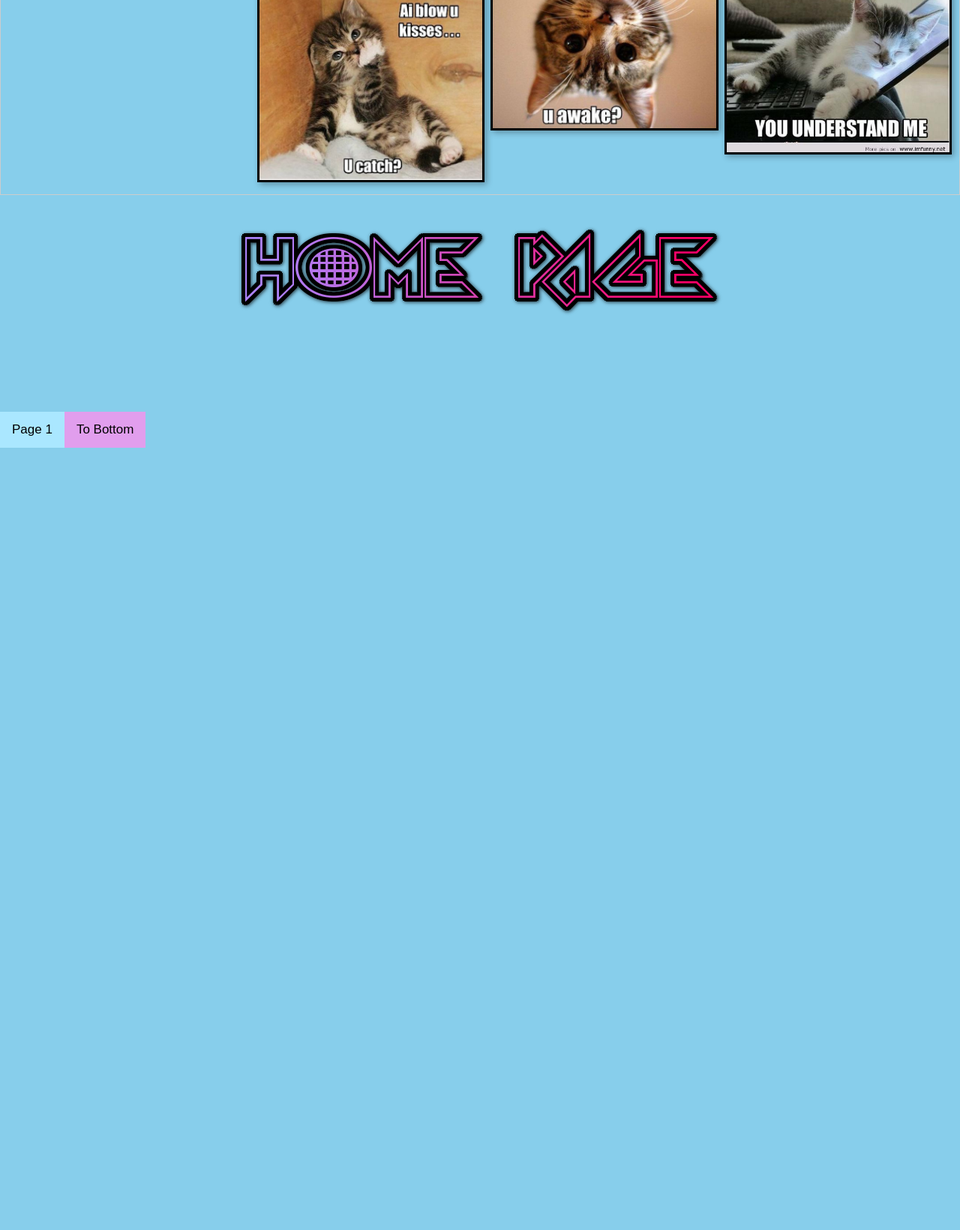
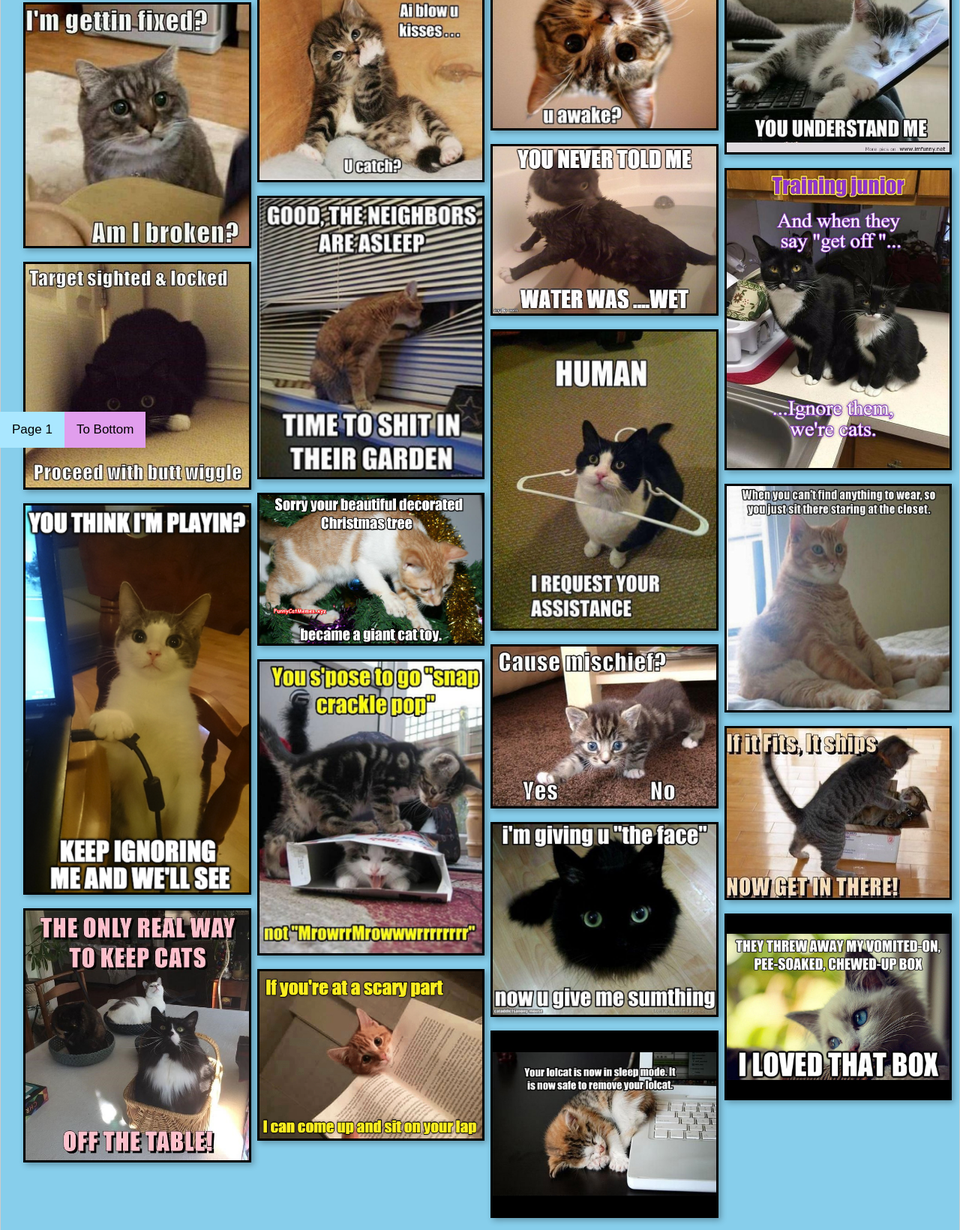
Before and after one commit to Lordpickleboy/Lordpickleboy.github.io, a plain HTML site: page catmemes.html in a window 1280 px wide. Shown: the part 203-1843 px from the top of the page at 75% size. Before the commit the page ends 800 px from the top, so only its background shows below. Drawn offline with Linux system fonts and the light colour scheme.

Commit message:
More cat memes!!!!!

```diff
--- a/catmemes.html
+++ b/catmemes.html
@@ -126,15 +126,32 @@ body {
 <div class="row">
   <div class="column">
     <img src="images/catmemes/catmeme1.jpg" style="width:100%">
+	<img src="images/catmemes/catmeme5.jpg" style="width:100%">
+	<img src="images/catmemes/catmeme9.jpg" style="width:100%">
+	<img src="images/catmemes/catmeme13.jpg" style="width:100%">
+	<img src="images/catmemes/catmeme17.jpg" style="width:100%">
   </div>
   <div class="column">
     <img src="images/catmemes/catmeme2.jpg" style="width:100%">
+	<img src="images/catmemes/catmeme6.jpg" style="width:100%">
+	<img src="images/catmemes/catmeme10.jpg" style="width:100%">
+	<img src="images/catmemes/catmeme14.jpg" style="width:100%">
+	<img src="images/catmemes/catmeme18.png" style="width:100%">
   </div>
   <div class="column">
     <img src="images/catmemes/catmeme3.jpg" style="width:100%">
+	<img src="images/catmemes/catmeme7.png" style="width:100%">
+	<img src="images/catmemes/catmeme11.jpg" style="width:100%">
+	<img src="images/catmemes/catmeme15.jpg" style="width:100%">
+	<img src="images/catmemes/catmeme19.jpg" style="width:100%">
+	<img src="images/catmemes/catmeme21.jpg" style="width:100%">
   </div>
   <div class="column">
     <img src="images/catmemes/catmeme4.jpg" style="width:100%">
+	<img src="images/catmemes/catmeme8.jpg" style="width:100%">
+	<img src="images/catmemes/catmeme12.jpg" style="width:100%">
+	<img src="images/catmemes/catmeme16.jpg" style="width:100%">
+	<img src="images/catmemes/catmeme20.jpg" style="width:100%">
   </div>
 </div>
 </div>
```
Also changed, not shown: index.html (+9 -1 lines), images/catmemes/catmeme10.jpg (added), images/catmemes/catmeme11.jpg (added), images/catmemes/catmeme12.jpg (added), images/catmemes/catmeme13.jpg (added), images/catmemes/catmeme14.jpg (added), images/catmemes/catmeme15.jpg (added), images/catmemes/catmeme16.jpg (added), images/catmemes/catmeme17.jpg (added), images/catmemes/catmeme18.png (added), images/catmemes/catmeme19.jpg (added), images/catmemes/catmeme20.jpg (added), images/catmemes/catmeme21.jpg (added), images/catmemes/catmeme5.jpg (added), 4 more files.
